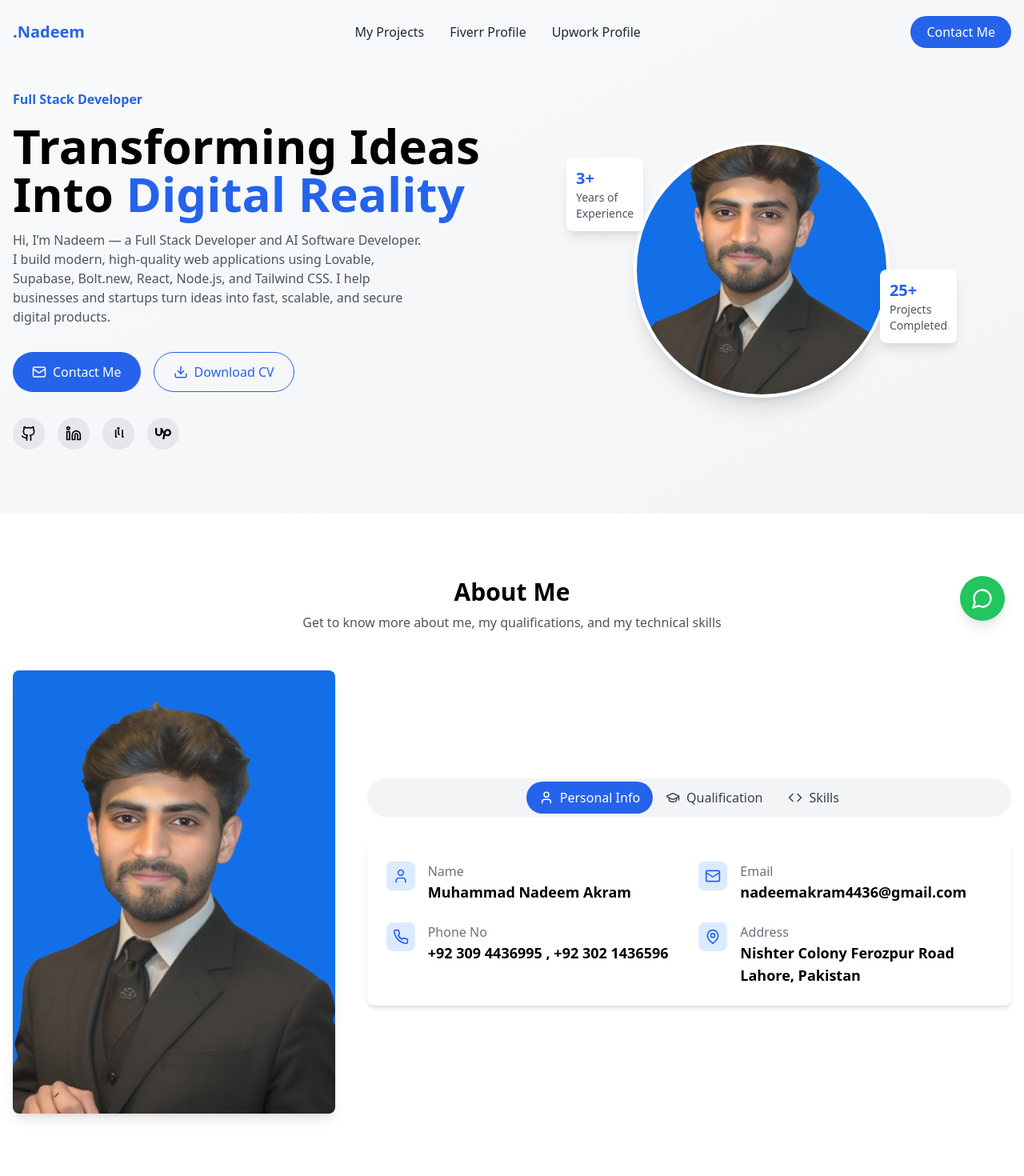
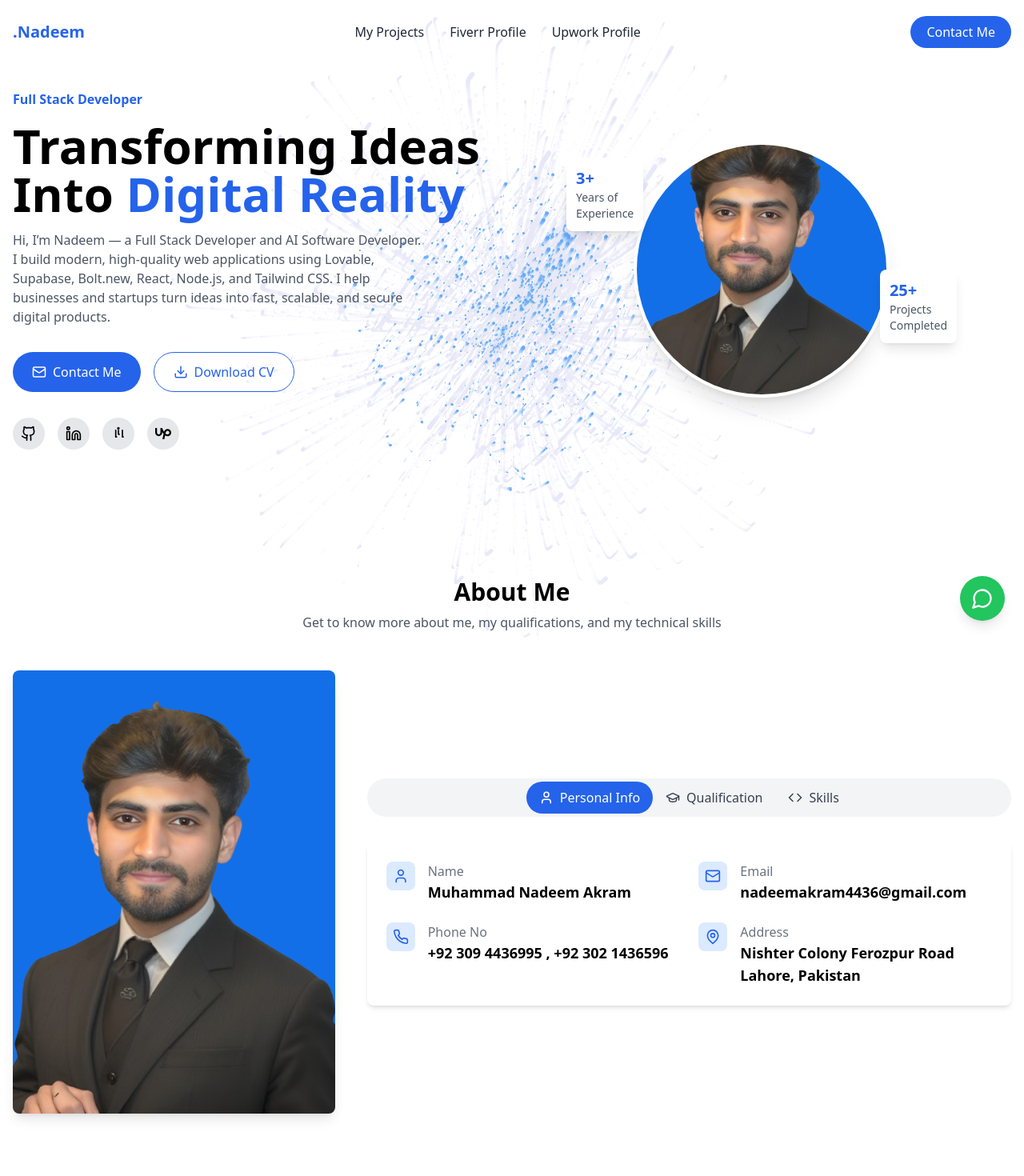
Before and after one commit to MuhammadNadeem4436/Updated-Portfolio, a React (Vite) app: page / in a window 1280 px wide. Shown: the top 1470 px of the page at 80% size. Built offline with nearby package versions, Linux system fonts and the light colour scheme.

Commit message:
Updated App.tsx

```diff
--- a/src/App.tsx
+++ b/src/App.tsx
@@ -12,7 +12,7 @@ import WhatsAppButton from './components/WhatsAppButton';
 function App() {
   return (
     <Router>
-      <div className="min-h-screen bg-gray-50">
+      <div className="min-h-screen">
         <Navbar />
         <Routes>
           <Route path="/" element={<Home />} />
--- a/src/components/About.tsx
+++ b/src/components/About.tsx
@@ -5,7 +5,7 @@ const About: React.FC = () => {
   const [activeTab, setActiveTab] = useState('personal');
 
   return (
-    <section className="py-20 bg-white">
+    <section className="py-20 relative z-0">
       <div className="container mx-auto px-4">
         <div className="text-center mb-12">
           <h2 className="text-3xl font-bold mb-2">About Me</h2>
--- a/src/components/CTA.tsx
+++ b/src/components/CTA.tsx
@@ -4,7 +4,7 @@ import { ArrowRight } from 'lucide-react';
 
 const CTA: React.FC = () => {
   return (
-    <section className="py-20 bg-gradient-to-r from-blue-600 to-blue-800 text-white">
+    <section className="py-20 bg-gradient-to-r from-blue-600 to-blue-800 text-white relative z-0">
       <div className="container mx-auto px-4 text-center">
         <h2 className="text-3xl md:text-4xl font-bold mb-6 max-w-3xl mx-auto leading-tight">
           Ready to Transform Your Ideas into Reality? Let's Work Together!
--- a/src/components/Hero.tsx
+++ b/src/components/Hero.tsx
@@ -14,7 +14,7 @@ const Hero: React.FC = () => {
   };
 
   return (
-    <section id="home" className="pt-28 pb-20 bg-gradient-to-br from-gray-50 to-gray-100">
+    <section id="home" className="pt-28 pb-20 relative z-0">
       <div className="container mx-auto px-4">
         <div className="flex flex-col md:flex-row items-center justify-between">
           {/* Left Side - Text Content */}
--- a/src/components/Projects.tsx
+++ b/src/components/Projects.tsx
@@ -53,7 +53,7 @@ const Projects: React.FC = () => {
   }, [projects.length]);
 
   return (
-    <section id="projects" className="py-20 bg-white">
+    <section id="projects" className="py-20 relative z-0">
       <div className="container mx-auto px-4">
         <div className="flex flex-col md:flex-row justify-between items-center mb-12">
           <div className="mb-6 md:mb-0">
--- a/src/components/Reviews.tsx
+++ b/src/components/Reviews.tsx
@@ -43,7 +43,7 @@ const Reviews: React.FC = () => {
   ];
 
   return (
-    <section className="py-20 bg-gray-50">
+    <section className="py-20 relative z-0">
       <div className="container mx-auto px-4">
         <div className="text-center mb-12">
           <h2 className="text-3xl font-bold mb-2">Client Reviews</h2>
--- a/src/components/Services.tsx
+++ b/src/components/Services.tsx
@@ -56,7 +56,7 @@ const Services: React.FC = () => {
   ];
 
   return (
-    <section className="py-20 bg-gray-50">
+    <section className="py-20 relative z-0">
       <div className="container mx-auto px-4">
         <div className="text-center mb-12">
           <h2 className="text-3xl font-bold mb-2">My Services</h2>
```
